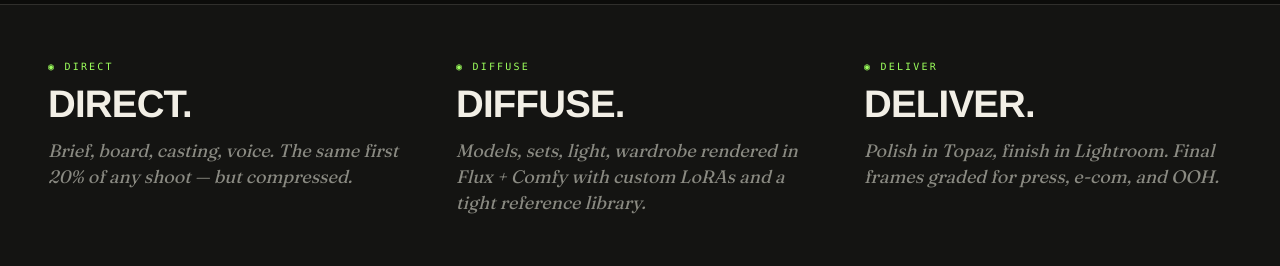
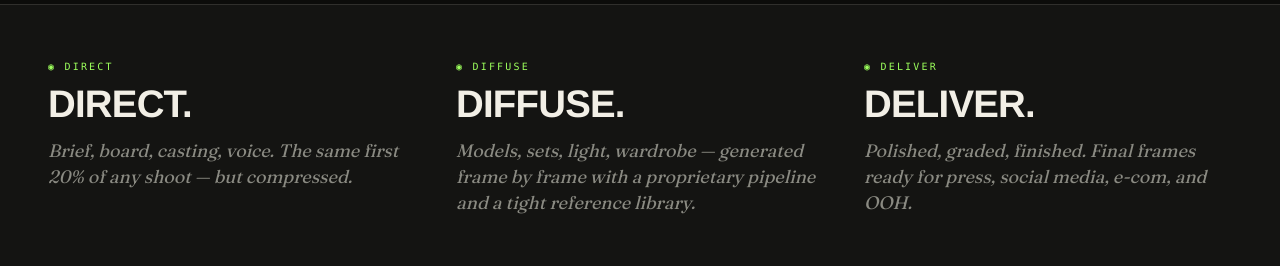
Before and after one commit to fabiancreation/byfabian, a Next.js app: page /about in a window 1280 px wide. Shown: the part 1000-1266 px from the top of the page. Built offline with nearby package versions, Linux system fonts and the light colour scheme.

Commit message:
edit(about): refine DIFFUSE/DELIVER copy — drop tool names, broaden delivery

```diff
--- a/src/app/about/page.tsx
+++ b/src/app/about/page.tsx
@@ -90,8 +90,8 @@ export default function AboutPage() {
       >
         {[
           ["DIRECT", "Brief, board, casting, voice. The same first 20% of any shoot — but compressed."],
-          ["DIFFUSE", "Models, sets, light, wardrobe rendered in Flux + Comfy with custom LoRAs and a tight reference library."],
-          ["DELIVER", "Polish in Topaz, finish in Lightroom. Final frames graded for press, e-com, and OOH."],
+          ["DIFFUSE", "Models, sets, light, wardrobe — generated frame by frame with a proprietary pipeline and a tight reference library."],
+          ["DELIVER", "Polished, graded, finished. Final frames ready for press, social media, e-com, and OOH."],
         ].map(([k, v]) => (
           <div key={k}>
             <div
```
